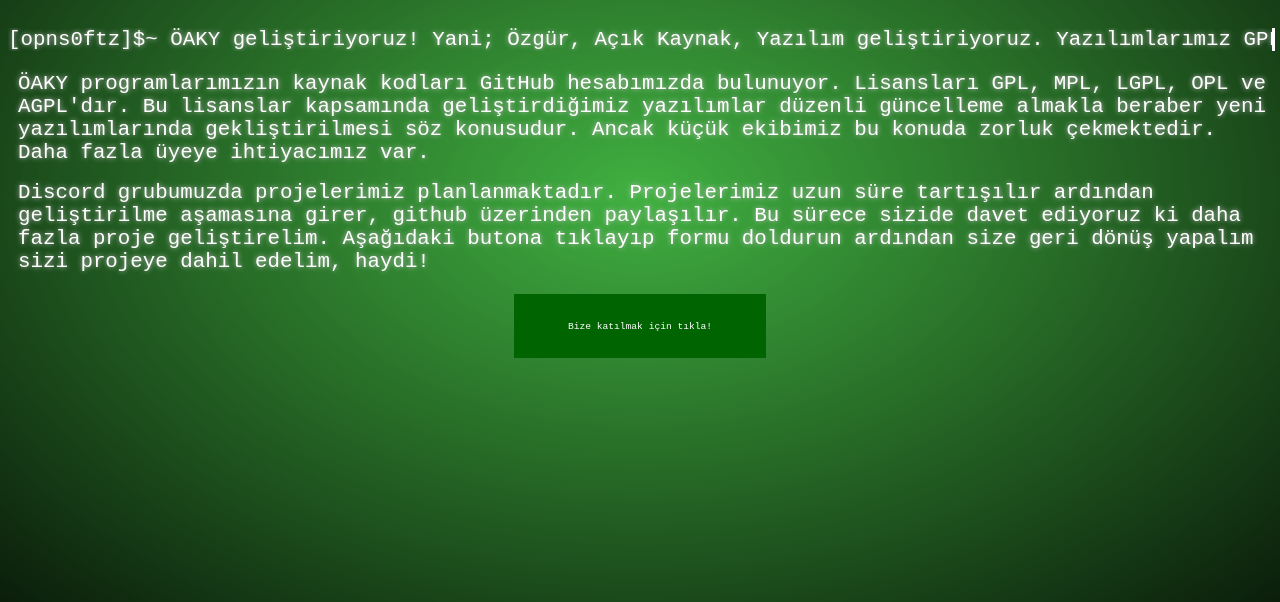
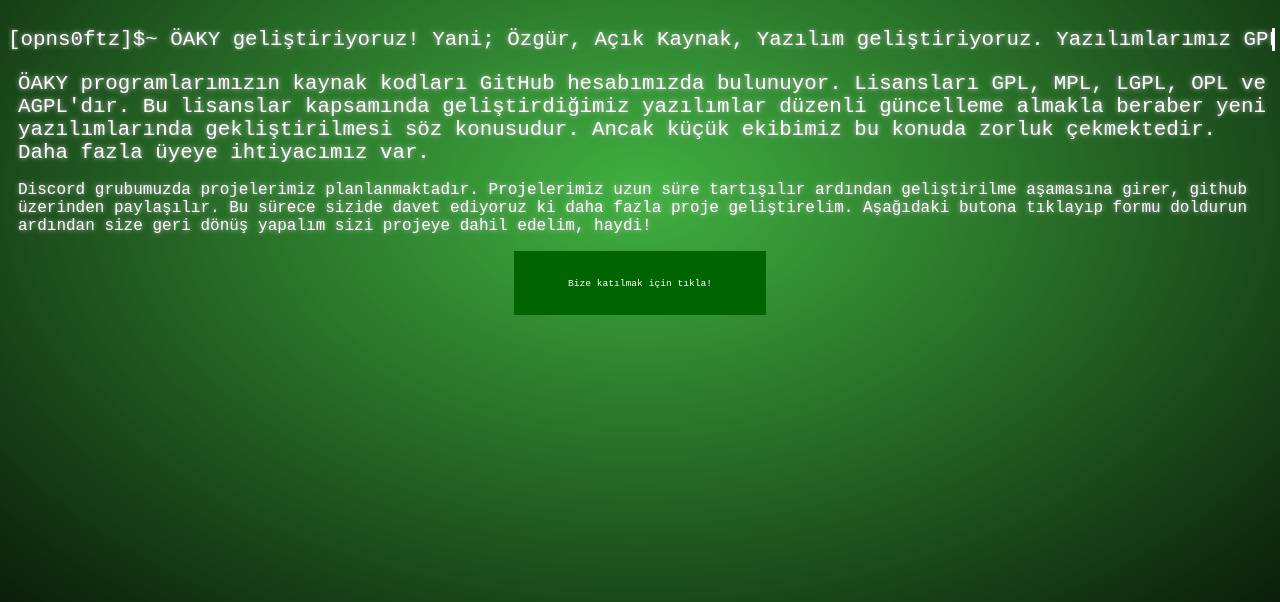
Before and after one commit to lastlos/opensoft, a plain HTML site: page index.html in a window 1280 px wide. Shown: the part 214-816 px from the top of the page. Drawn offline with Linux system fonts and the light colour scheme.

Commit message:
Update style.css

```diff
--- a/style.css
+++ b/style.css
@@ -73,7 +73,7 @@ h2{
 p {
   width: 150ch;
   color: white;
-  font: 1.3rem Inconsolata, monospace;
+  font: 1rem Inconsolata, monospace;
   text-align: justify-all;
   margin-top: 10px;
   margin-left: 10px;
```
